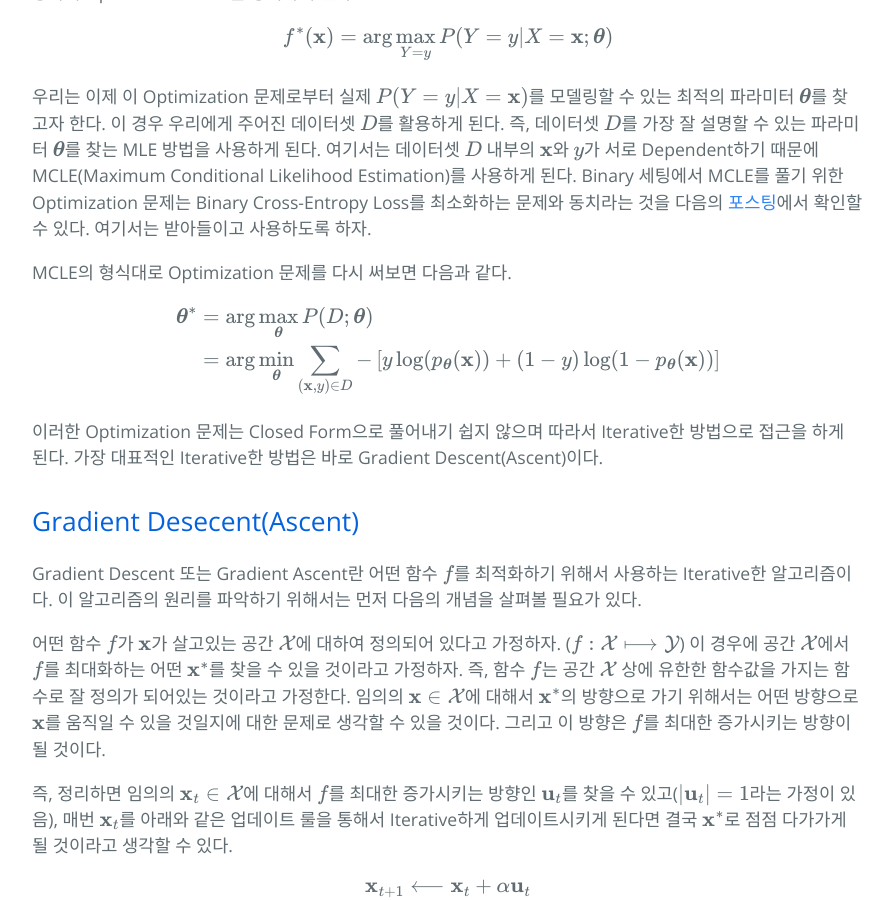
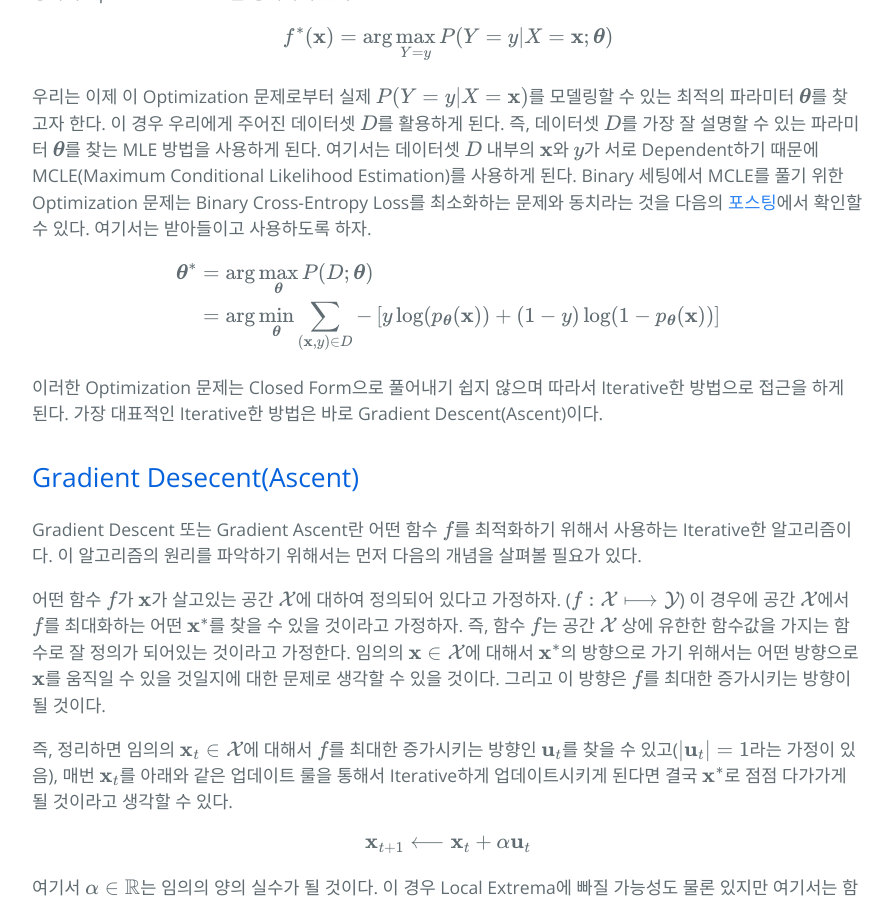
Before and after one commit to hcnoh/hcnoh.github.io, a Jekyll site: the page built from _posts/2019-04-25-logistic-regression-and-naive-bayes.md, in a window 1280 px wide and 900 px high, scrolled down 2910 px. Shown: the whole window, without its empty margins (192-1085 px from the left). Built offline with Jekyll 4.4.1, drawn with Linux system fonts in a browser that asks for light colours; formulas are drawn with MathJax 3; comment, search, counter and statistics services are not loaded.

Commit message:
Update 2019-04-25-logistic-regression-and-naive-bayes.md

```diff
--- a/_posts/2019-04-25-logistic-regression-and-naive-bayes.md
+++ b/_posts/2019-04-25-logistic-regression-and-naive-bayes.md
@@ -98,8 +98,6 @@ f^*(\mathbf{x})
 $$
 
 우리는 이제 이 Optimization 문제로부터 실제 $$P(Y=y\vert X=\mathbf{x})$$를 모델링할 수 있는 최적의 파라미터 $$\boldsymbol{\theta}$$를 찾고자 한다. 이 경우 우리에게 주어진 데이터셋 $$D$$를 활용하게 된다. 즉, 데이터셋 $$D$$를 가장 잘 설명할 수 있는 파라미터 $$\boldsymbol{\theta}$$를 찾는 MLE 방법을 사용하게 된다. 여기서는 데이터셋 $$D$$ 내부의 $$\mathbf{x}$$와 $$y$$가 서로 Dependent하기 때문에 MCLE(Maximum Conditional Likelihood Estimation)를 사용하게 된다. Binary 세팅에서 MCLE를 풀기 위한 Optimization 문제는 Binary Cross-Entropy Loss를 최소화하는 문제와 동치라는 것을 다음의 [포스팅](https://hcnoh.github.io/2019-06-03-cross-entropy)에서 확인할 수 있다. 여기서는 받아들이고 사용하도록 하자.
-
-MCLE의 형식대로 Optimization 문제를 다시 써보면 다음과 같다.
 
 $$
 \begin{align*}
```
